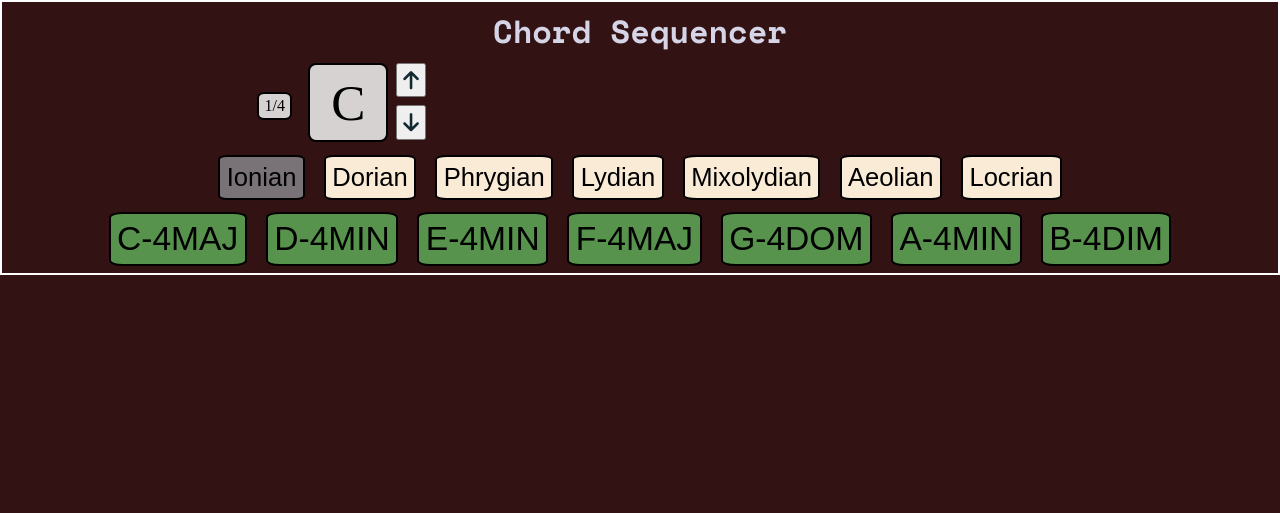
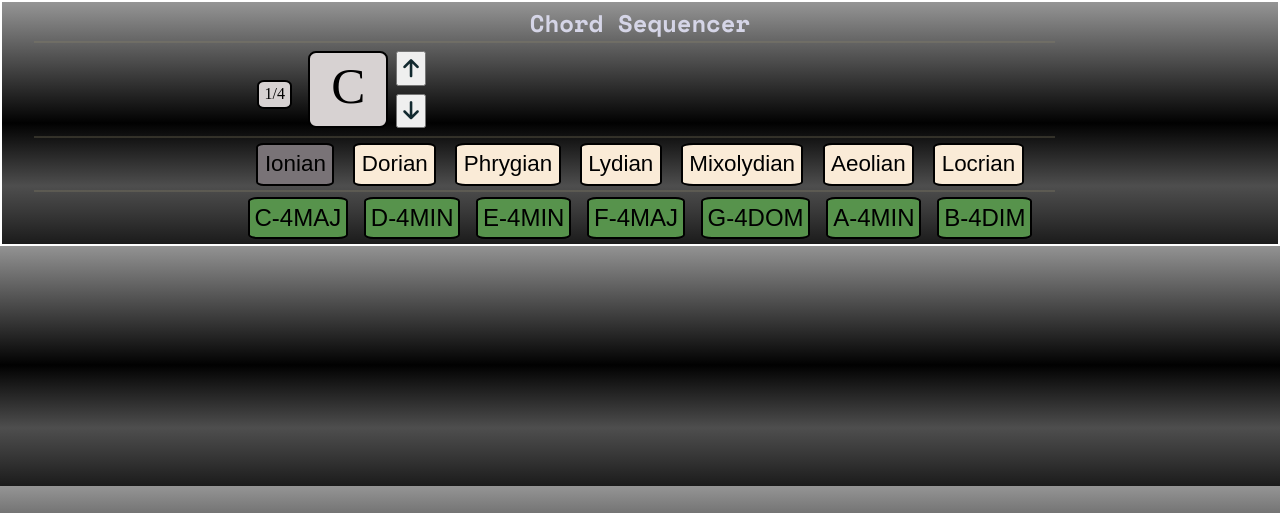
Before and after one commit to Drekkg/chord_sequencer, a PHP site: page / in a window 1280 px wide. Shown: the top 513 px of the page. Run offline with PHP 8.4, Linux system fonts and the light colour scheme; some libraries are stand-ins or nearby versions.

Commit message:
MAINT adds bg style gradient resizes buttons

```diff
--- a/assets/css/styles.css
+++ b/assets/css/styles.css
@@ -7,16 +7,26 @@
 html {
     border: solid white 2px;
 }
-body {
-    background-color: rgb(50, 18, 18);
+body {/*Ultimate css generator*/
+    /* Permalink - use to edit and share this gradient: https://colorzilla.com/gradient-editor/#959595+0,0d0d0d+46,010101+50,0a0a0a+53,4e4e4e+76,383838+87,1b1b1b+100;Black+Gloss+Pipe */
+background: linear-gradient(to bottom,  #959595 0%,#0d0d0d 46%,#010101 50%,#0a0a0a 53%,#4e4e4e 76%,#383838 87%,#1b1b1b 100%); /* W3C, IE10+, FF16+, Chrome26+, Opera12+, Safari7+ */
+
+    background-color: rgb(39, 32, 32);
 }
    /* header styles */
 h1 {
     font-family: "Space Mono", monospace;
+    font-size: 1.5rem;
     text-align: center;
     color: rgb(213, 213, 231);
-    margin-top: 0.3rem;
+    margin-top: 0.2rem;
 }
+hr {
+    width: 80%;
+    margin-left: 2rem;
+    border: solid 1px rgba(143, 134, 107, 0.267);
+}
+
 
 /* main element styles main key styles */
 #main-key-section {
@@ -44,7 +54,7 @@ h1 {
     margin: 0.5rem 0 0.5rem 1rem;
     background-color: rgb(215, 210, 210);
     border: 2px solid black;
-    padding: .5rem;
+    padding: .2rem .5rem;
     text-align: center;
     border-radius: 10%;
 }
@@ -77,7 +87,7 @@ li {
 
 .mode-button {
     Margin: 0.3rem 0.6rem;
-    font-size: 1.6rem;
+    font-size: 1.4rem;
     background-color: antiquewhite;
     padding: 0.4rem;
     border-radius: 10%;
@@ -101,10 +111,10 @@ li {
     align-items: center;
 }
 .chord-boxes > button {
-    Margin: 0.4rem 0.6rem;
-    font-size: 2.1rem;
+    Margin: 0.3rem 0.5rem;
+    font-size: 1.5rem;
     background-color: rgb(87, 147, 76);
-    padding: 0.4rem;
+    padding: 0.3rem;
     border-radius: 10%;
     border: 2px solid black;
 }
--- a/index.html
+++ b/index.html
@@ -15,6 +15,7 @@
       <h1 class="heading">Chord Sequencer</h1>
     </header>
     <main>
+      <hr>
 
       <section id="main-key-section">
         <div id="select-note-length" class="note-length">A</div>
@@ -28,6 +29,7 @@
         </li>
         </ul>
       </section>
+      <hr>
 
       <section id="mode-boxes">
         <button class="mode-button" data-type="ionian" >Ionian</button>
@@ -38,6 +40,7 @@
         <button class="mode-button" data-type="aeolian" >Aeolian</button>
         <button class="mode-button" data-type="locrian" >Locrian</button>
       </section>
+      <hr>
       <div class="chord-boxes">
         <button class="chord-button" id="deg1" data-type="chord1"></button>
         <button class="chord-button" id="deg2"></button>
```
